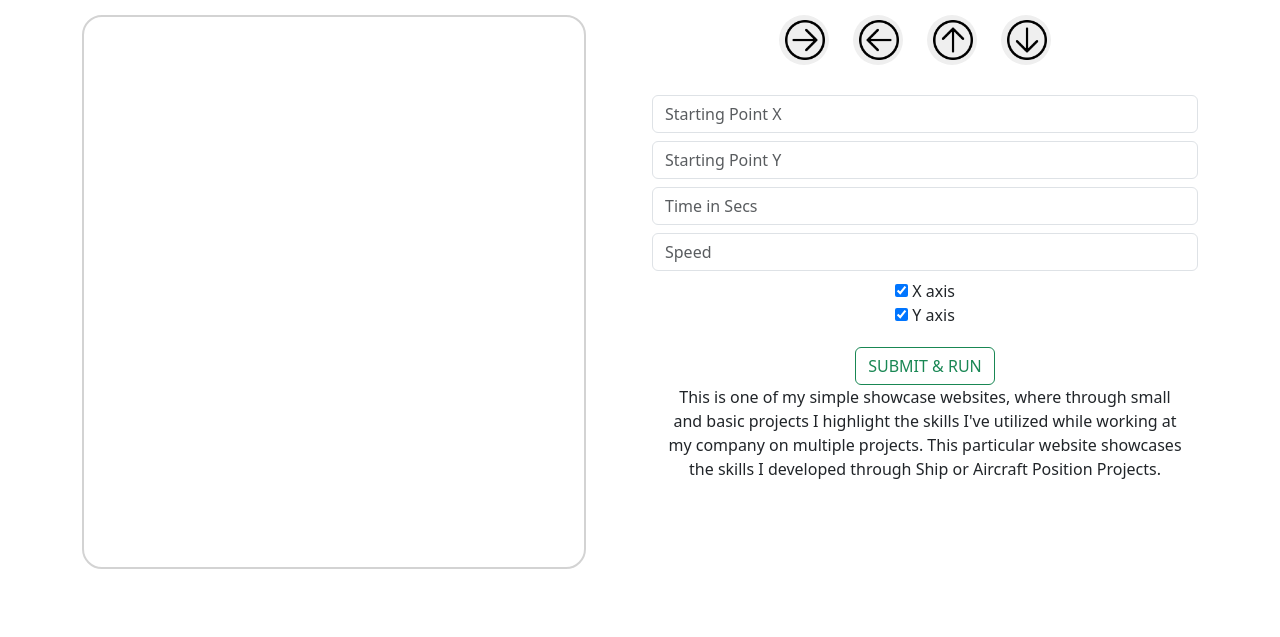
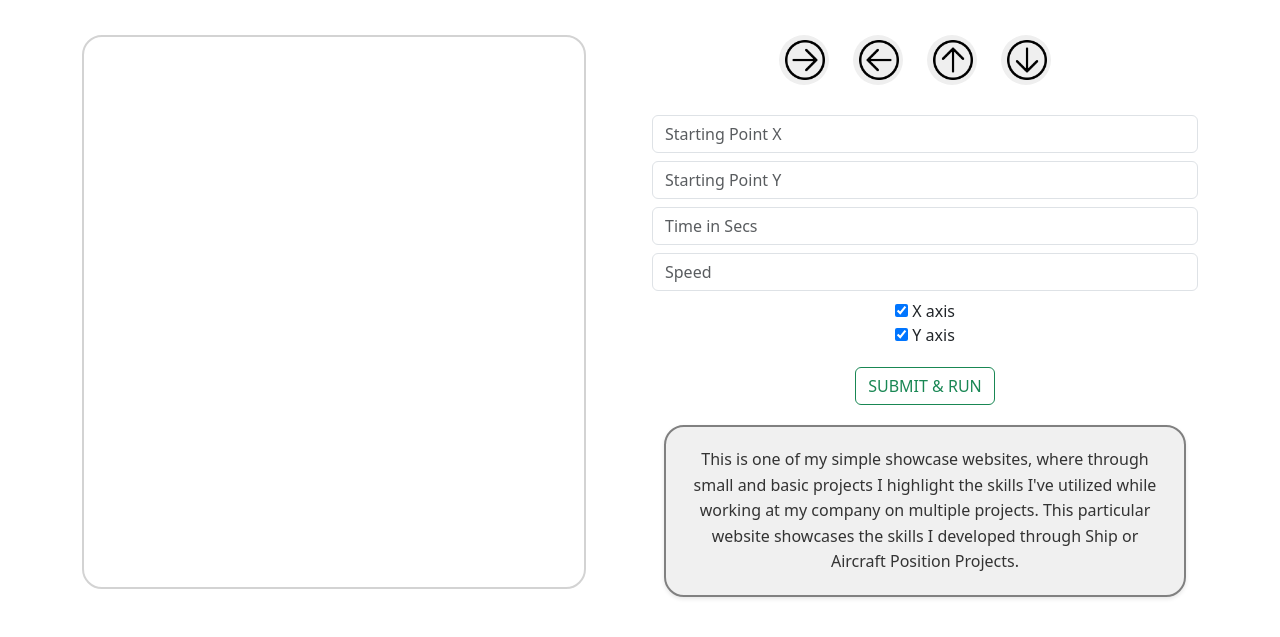
Before and after one commit to Aakash2201/Motion-Simulation, a plain HTML site: page index.html in a window 1280 px wide. Shown: the part 65-702 px from the top of the page. Drawn offline with Linux system fonts and the light colour scheme.

Commit message:
Update style.css
Updated CSS for container box for description.

```diff
--- a/css/style.css
+++ b/css/style.css
@@ -1,8 +1,37 @@
-.Controller_btn_img {
+.container
+{
+  margin-top: 20px;
+  justify-content: center;
+  align-items: center;
+
+}
+
+.content-box
+{
+  border-radius: 20px;
+  border: 2px solid gray;
+  padding: 20px;
+  max-width: 600px;
+  background-color: #f0f0f0;
+  box-shadow: 0px 2px 4px rgba(0, 0, 0, 0.1);
+}
+
+p
+{
+  font-size: 16px;
+  line-height: 1.6;
+  color: #333;
+  margin: 0;
+}
+
+
+.Controller_btn_img
+{
   width: 40px;
 }
 
-.Controller_btn {
+.Controller_btn
+{
   margin-top: 20px;
   margin-right: 20px;
   border: none;
```
